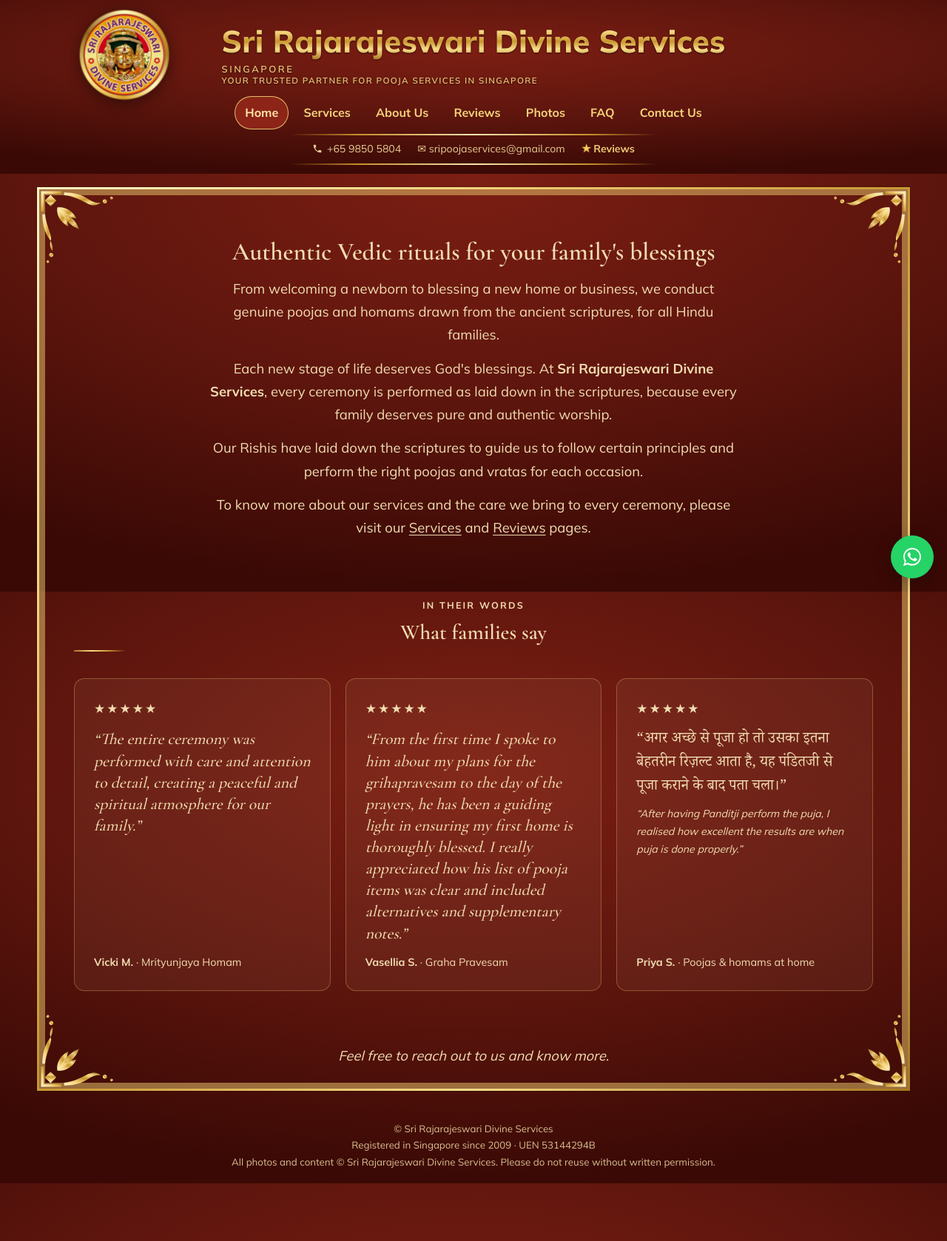
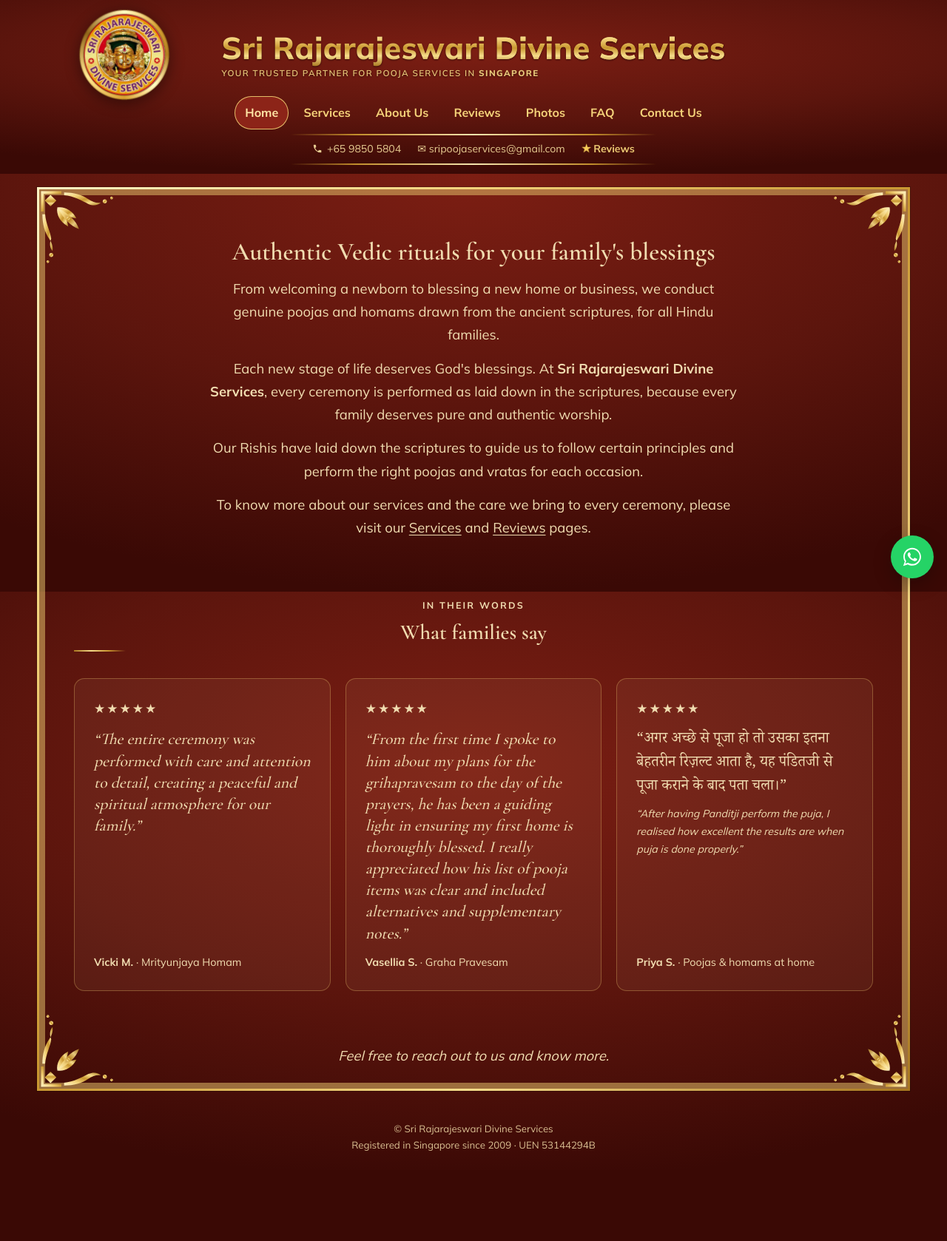
Before and after one commit to sripoojaservices/sripoojaservices-website, a plain HTML site: page index.htm in a window 1280 px wide. Shown: the whole page at 74% size. After the commit the page ends 1582 px from the top, so only its background shows below. Drawn offline with nearby package versions, Linux system fonts and the light colour scheme; a web font is replaced by a local one.

Commit message:
Preview: tagline replaces SINGAPORE, two-line footer, no empty space at page end
Co-Authored-By: Claude Opus 5.5 <noreply@anthropic.com>
Claude-Session: https://claude.ai/code/session_01XfYPcg9wYB2SYewJi32MZp

```diff
--- a/index.htm
+++ b/index.htm
@@ -17,14 +17,14 @@
 <link rel="preconnect" href="https://fonts.googleapis.com">
 <link rel="preconnect" href="https://fonts.gstatic.com" crossorigin>
 <link href="https://fonts.googleapis.com/css2?family=Cormorant+Garamond:wght@500;600;700&family=Tiro+Devanagari+Hindi&family=Mulish:wght@400;500;600;700;800&display=swap" rel="stylesheet">
-<link rel="stylesheet" href="style.css?v=64">
+<link rel="stylesheet" href="style.css?v=65">
 </head>
 <body>
 <div class="site-head">
 <header class="site"><div class="wrap">
   <a class="brand" href="index.htm">
     <img class="logo" src="image/srds_logo_gold.png" alt="Sri Rajarajeswari Divine Services logo">
-    <span class="brand-text"><span class="name">Sri Rajarajeswari <span class="name2">Divine Services</span><small>Singapore</small><small class="tag">Your trusted partner for pooja services in Singapore</small></span></span>
+    <span class="brand-text"><span class="name">Sri Rajarajeswari <span class="name2">Divine Services</span><small class="tag">Your trusted partner for pooja services in <b>Singapore</b></small></span></span>
   </a>
 </div></header>
 <nav class="main"><div class="wrap">
@@ -73,7 +73,7 @@
 </div></section>
 </div>
 <footer class="site slim"><div class="wrap">
-  <p class="copy">© Sri Rajarajeswari Divine Services<br>Registered in Singapore since 2009 · UEN 53144294B<br>All photos and content © Sri Rajarajeswari Divine Services. Please do not reuse without written permission.</p>
+  <p class="copy">© Sri Rajarajeswari Divine Services<br>Registered in Singapore since 2009 · UEN 53144294B</p>
 </div></footer>
 <script>document.addEventListener('contextmenu',function(e){if(e.target.tagName==='IMG')e.preventDefault();});document.addEventListener('dragstart',function(e){if(e.target.tagName==='IMG')e.preventDefault();});</script>
 <a class="wa-float" href="https://wa.me/6598505804" aria-label="Chat with us on WhatsApp" title="Chat with us on WhatsApp"><svg viewBox="0 0 32 32" aria-hidden="true"><path d="M16 3C9 3 3.3 8.6 3.3 15.6c0 2.5.7 4.9 2 7L3 29l6.6-2.2c2 1.1 4.2 1.7 6.4 1.7 7 0 12.7-5.6 12.7-12.6S23 3 16 3zm0 23.2c-2 0-4-.6-5.7-1.6l-.4-.2-3.9 1.3 1.3-3.8-.3-.4c-1.1-1.7-1.7-3.8-1.7-5.9C5.3 9.8 10.1 5.1 16 5.1s10.7 4.7 10.7 10.5S21.9 26.2 16 26.2zm5.9-7.9c-.3-.2-1.9-.9-2.2-1-.3-.1-.5-.2-.7.2-.2.3-.8 1-1 1.2-.2.2-.4.2-.7.1-.3-.2-1.4-.5-2.6-1.6-1-.9-1.6-1.9-1.8-2.2-.2-.3 0-.5.1-.7l.5-.6c.2-.2.2-.4.3-.6.1-.2 0-.4 0-.6l-1-2.4c-.3-.6-.5-.5-.7-.5h-.6c-.2 0-.6.1-.9.4-.3.3-1.2 1.1-1.2 2.7s1.2 3.2 1.4 3.4c.2.2 2.4 3.6 5.7 5 .8.3 1.4.5 1.9.7.8.3 1.5.2 2.1.1.6-.1 1.9-.8 2.2-1.5.3-.7.3-1.4.2-1.5-.1-.3-.3-.4-.6-.5z"/></svg><span class="wa-tip">Chat with us on WhatsApp</span></a>
--- a/style.css
+++ b/style.css
@@ -602,3 +602,9 @@ section.hero.home-intro{padding:40px 0 30px!important}
 .gold-frame .gf-br{bottom:-3px;right:-3px;transform:scale(-1,-1)}
 @media (max-width:1220px){.gold-frame{margin-left:12px;margin-right:12px}}
 @media (max-width:600px){.gold-frame{margin:10px 6px 20px;padding:18px 0 10px}.gold-frame .gf-c{width:62px;height:62px}}
+/* v65: tagline replaces SINGAPORE; page ends right after the footer */
+.site-head .brand .name small.tag{margin-top:4px}
+.site-head .brand .name small.tag b{font-weight:800}
+footer.site,footer.site.slim{padding-bottom:22px!important;margin-bottom:0!important}
+html,body{min-height:0!important}
+@media (max-width:600px){footer.site,footer.site.slim{padding-bottom:78px!important}}
```
Also changed, not shown: business-inauguration-pooja.htm (+3 -3 lines), contact.htm (+3 -3 lines), extra_mile.htm (+3 -3 lines), faq.htm (+3 -3 lines), ganapati-homam.htm (+3 -3 lines), graha-pravesam.htm (+3 -3 lines), index.html (+3 -3 lines), mrityunjaya-homam.htm (+3 -3 lines), naamakaranam.htm (+3 -3 lines), navagraha-shanti-homam.htm (+3 -3 lines), photo.htm (+3 -3 lines), reviews.htm (+3 -3 lines), service.htm (+3 -3 lines).
